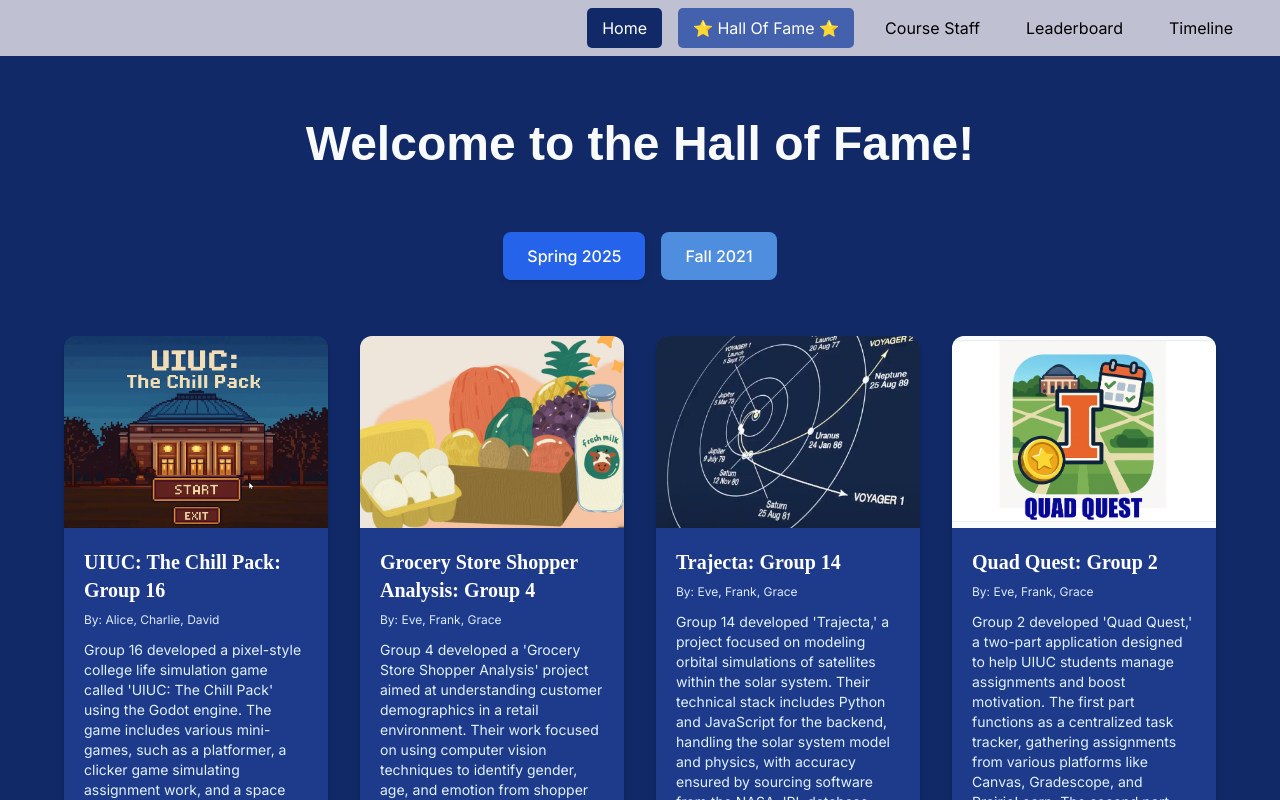
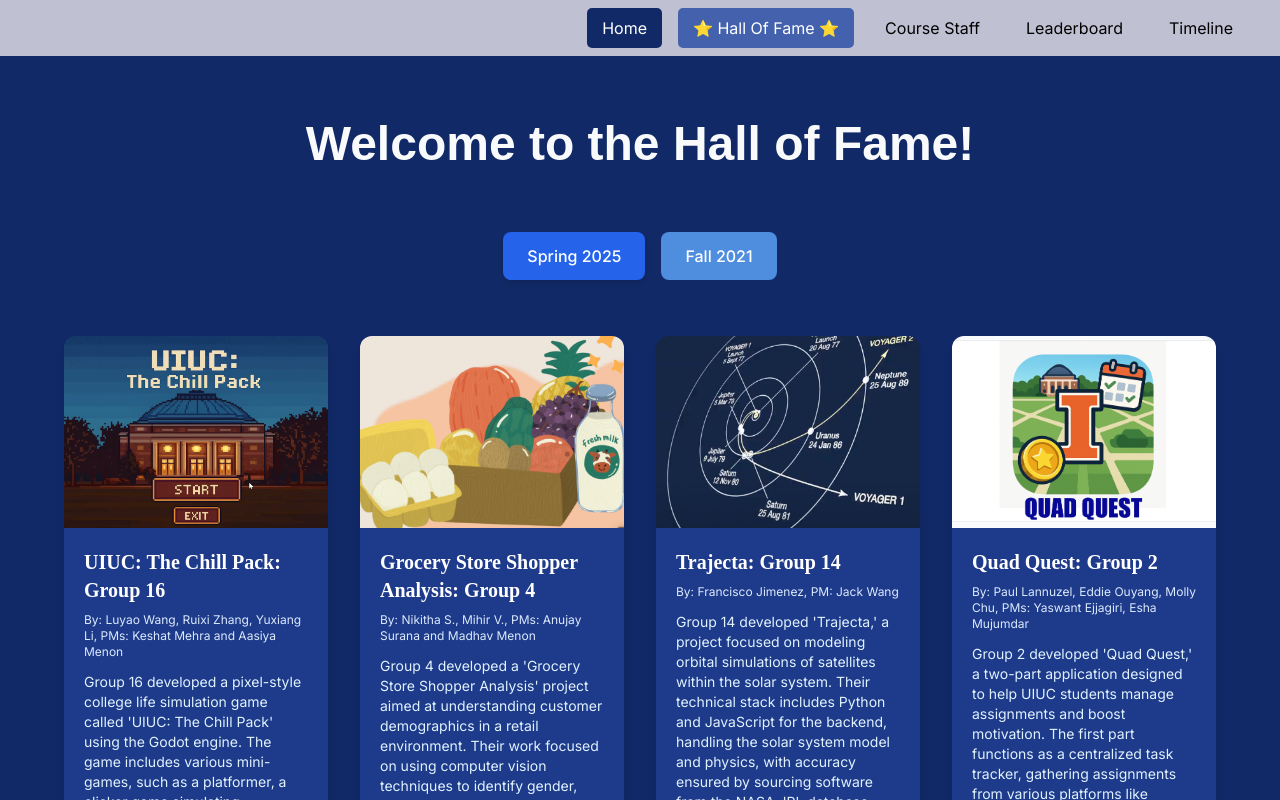
Before and after one commit to somyas25/cs124h, a Next.js app: page /hall_of_fame in a window 1280 px wide. Shown: the top 800 px of the page. Built offline with nearby package versions, Linux system fonts and the light colour scheme; a web font is replaced by a local one.

Commit message:
updated names of students and pms on hall of fame page

```diff
--- a/app/hall_of_fame/page.js
+++ b/app/hall_of_fame/page.js
@@ -11,55 +11,78 @@
     {
       id: 9,
       title: "UIUC: The Chill Pack: Group 16",
-      members: ["Alice", "Charlie", "David"],
+      members: [
+        "Luyao Wang",
+        "Ruixi Zhang",
+        "Yuxiang Li",
+        "PMs: Keshat Mehra and Aasiya Menon",
+      ],
       description:
         "Group 16 developed a pixel-style college life simulation game called 'UIUC: The Chill Pack' using the Godot engine. The game includes various mini-games, such as a platformer, a clicker game simulating assignment work, and a space shooter. The goal is to overcome obstacles and challenges presented by different parts of the school map in order to graduate.",
-      githubUrl: "https://github.com/your-repo/alpha",
+      githubUrl: "https://github.com/CS196Illinois/Group16-SP25",
       imageUrl: "/images/group_16.png",
     },
     {
       id: 10,
       title: "Grocery Store Shopper Analysis: Group 4",
-      members: ["Eve", "Frank", "Grace"],
+      members: [
+        "Nikitha S.",
+        "Mihir V.",
+        "PMs: Anujay Surana and Madhav Menon",
+      ],
       description:
         "Group 4 developed a 'Grocery Store Shopper Analysis' project aimed at understanding customer demographics in a retail environment. Their work focused on using computer vision techniques to identify gender, age, and emotion from shopper images. They implemented their solution using deep learning models, specifically ResNet18, and utilized frameworks like PyTorch and OpenCV for tasks such as face detection and classification. This analysis could provide valuable insights for optimizing store layouts or marketing strategies.",
-      githubUrl: "https://github.com/your-repo/ecotrack",
+      githubUrl: "https://github.com/CS196Illinois/Group4-SP25",
       imageUrl: "/images/group_4.png",
     },
     {
       id: 11,
       title: "Trajecta: Group 14",
-      members: ["Eve", "Frank", "Grace"],
+      members: ["Francisco Jimenez", "PM: Jack Wang"],
       description:
         "Group 14 developed 'Trajecta,' a project focused on modeling orbital simulations of satellites within the solar system. Their technical stack includes Python and JavaScript for the backend, handling the solar system model and physics, with accuracy ensured by sourcing software from the NASA JPL database. The frontend is built using React, CSS, and HTML to create a user-friendly interface for the simulation. Future goals involve integrating n-body physics for enhanced accuracy and allowing users to add custom satellites with specific parameters.",
-      githubUrl: "https://github.com/your-repo/ecotrack",
+      githubUrl: "https://github.com/CS196Illinois/Group14-SP25",
       imageUrl: "/images/group_14.png",
     },
     {
       id: 12,
       title: "Quad Quest: Group 2",
-      members: ["Eve", "Frank", "Grace"],
+      members: [
+        "Paul Lannuzel",
+        "Eddie Ouyang",
+        "Molly Chu",
+        "PMs: Yaswant Ejjagiri, Esha Mujumdar",
+      ],
       description:
         "Group 2 developed 'Quad Quest,' a two-part application designed to help UIUC students manage assignments and boost motivation. The first part functions as a centralized task tracker, gathering assignments from various platforms like Canvas, Gradescope, and PrairieLearn. The second part incorporates a game element, a 2D map of campus town where completing tasks earns in-game currency to upgrade buildings and unlock features. The technical stack includes React.js and Next.js for the frontend, Python for parsing functions, and Supabase for the backend, with React Leaflet used for the game's map.",
-      githubUrl: "https://github.com/your-repo/ecotrack",
+      githubUrl: "https://github.com/CS196Illinois/Group2-SP25",
       imageUrl: "/images/group_2.png",
     },
     {
       id: 13,
       title: "SPIRAL.AI: Group 5",
-      members: ["Eve", "Frank", "Grace"],
+      members: [
+        "Ahmad Dayeh",
+        "Navika Tewari",
+        "PMs: Ishaan Chamoli, Pras Bairwa",
+      ],
       description:
         "Group 5 developed 'SPIRAL.AI,' a galaxy classifier designed to distinguish between spiral and non-spiral galaxies based on their morphological characteristics. They built and trained a Convolutional Neural Network (CNN) model using Python, Keras, and TensorFlow for image classification. The project also features an interactive web interface created with Streamlit, which allows for real-time image uploads and classification.",
-      githubUrl: "https://github.com/your-repo/ecotrack",
+      githubUrl: "https://github.com/CS196Illinois/Group5-SP25",
       imageUrl: "/images/group_5.png",
     },
     {
       id: 14,
       title: "SiteCraft.AI: Group 1",
-      members: ["Eve", "Frank", "Grace"],
+      members: [
+        "Madison Lee",
+        "Chetan Tripaathi",
+        "Hannah Ip",
+        "PMs: Anshi Mathur, Divvyam Arora",
+      ],
       description:
         "Group 1 developed 'SiteCraft.AI', a personal website generator that automates the creation of professional websites from PDF resumes. This platform streamlines personal branding for job seekers by extracting text from uploaded resumes and generating a basic HTML website. Their technical implementation leverages Node.js for the backend, utilizing Express.js for routing, Multer for file uploads, and pdfreader to extract text from PDFs. The system also integrates the OpenAI SDK to parse and structure resume data into JSON format, which then programmatically generates the responsive personal websites.",
-      githubUrl: "https://github.com/your-repo/ecotrack",
+      githubUrl: "https://github.com/CS196Illinois/Group1-SP25",
       imageUrl: "/images/group_1.png",
     },
   ],
```
